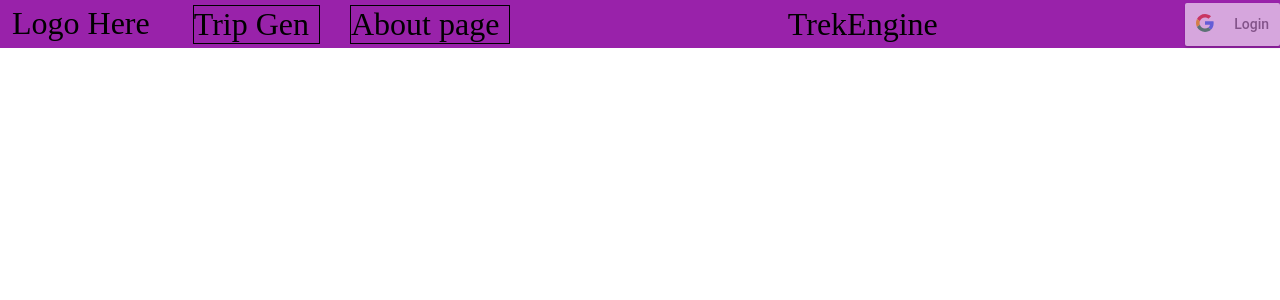
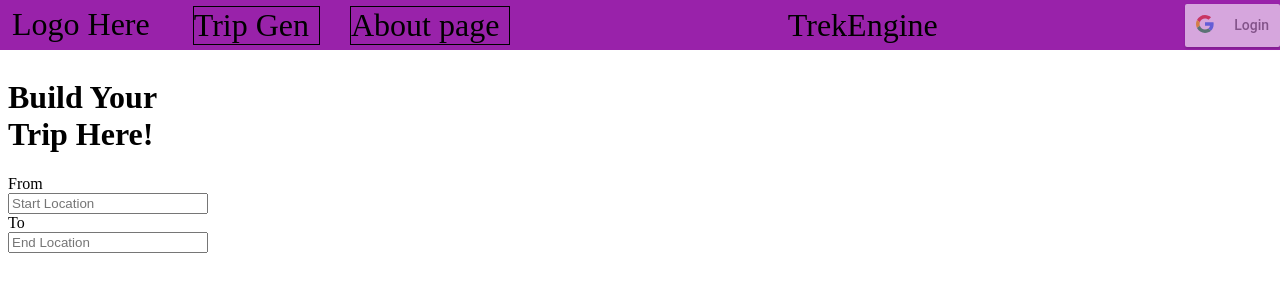
Before and after one commit to cooper-ece-366/Gregory-Gavri-Ayden, a React (Create React App) app in the folder trek-engine-app/: page / in a window 1280 px wide. Shown: the top 300 px of the page. Built offline with nearby package versions, Linux system fonts and the light colour scheme.

Commit message:
Started form

```diff
--- a/trek-engine-app/src/App.js
+++ b/trek-engine-app/src/App.js
@@ -1,5 +1,7 @@
 
 import Header from "./Components/Header";
+import TripGen from "./Components/TripGen";
+
 const App = ()=>{
   return (
     <div>
@@ -7,6 +9,7 @@ const App = ()=>{
         <div>Trip Gen</div>
         <div>About page</div>
       </Header>
+      <TripGen></TripGen>
     </div>
   );
 };
--- a/trek-engine-app/src/Components/Header/index.js
+++ b/trek-engine-app/src/Components/Header/index.js
@@ -3,7 +3,7 @@ const styleSheet = {
     root: {
         position: "fixed",
         width: "100%",
-        height: "6%",
+        height: "50px",
         backgroundColor: "#92a",
         display: "flex",
         flexDirection: "row",
--- /dev/null
+++ b/trek-engine-app/src/Components/TripGen/TripForm/index.js
@@ -0,0 +1,27 @@
+const styleSheet = {
+    container : {
+        width: "200px",
+    },
+    form : {
+        display: "flex",
+        flexDirection: "column",
+    }
+
+}
+
+const TripForm = (props) => {
+    return (
+        <div style = {styleSheet.container}>
+            <h1>Build Your Trip Here!</h1>
+            <form style={styleSheet.form}>
+                From
+                <input type="text" placeholder="Start Location"></input>
+                To
+                <input type="text" placeholder="End Location"></input>
+            </form>
+            {/* Start Location | End Location | Trip Length | Advanced Options     */}
+        </div>
+    )
+}
+
+export default TripForm;
--- /dev/null
+++ b/trek-engine-app/src/Components/TripGen/index.js
@@ -0,0 +1,20 @@
+import TripForm from "./TripForm"
+
+const styleSheet = {
+    container : {
+        display: "flex",
+        paddingTop: "50px",
+        height: "100%",
+        width: "100%",
+    }
+}
+
+const TripGen = (props) => {
+    return (
+        <div style = {styleSheet.container}>
+            <TripForm></TripForm>
+        </div>
+    )
+}
+
+export default TripGen;
```
Also changed, not shown: 1 other file (tests, documents, lock files or other folders).
